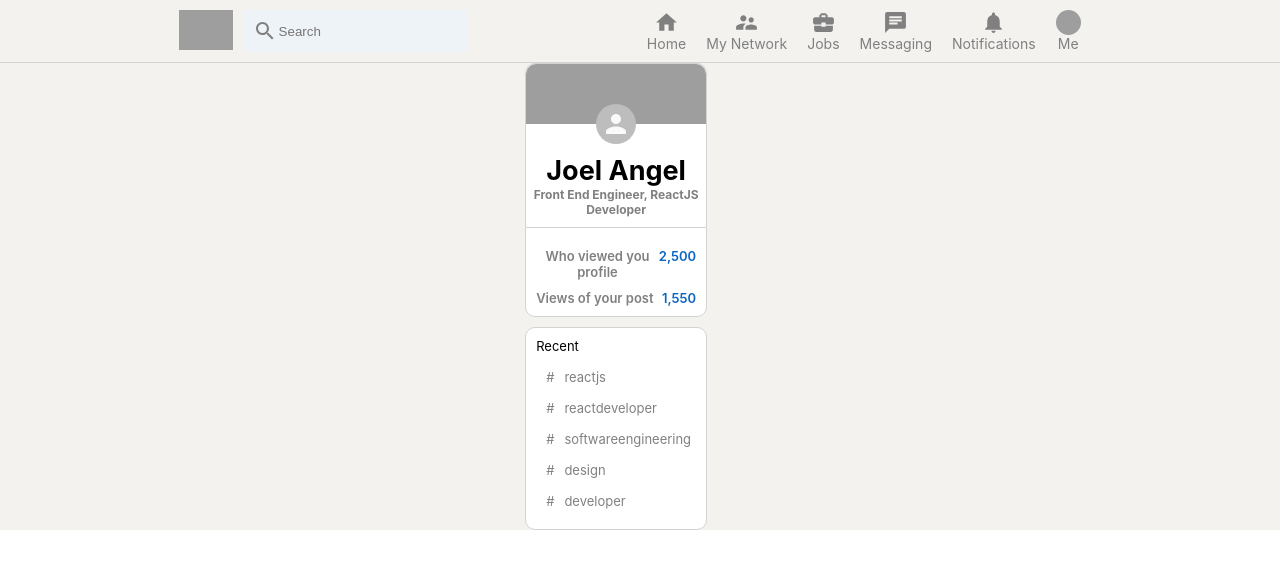
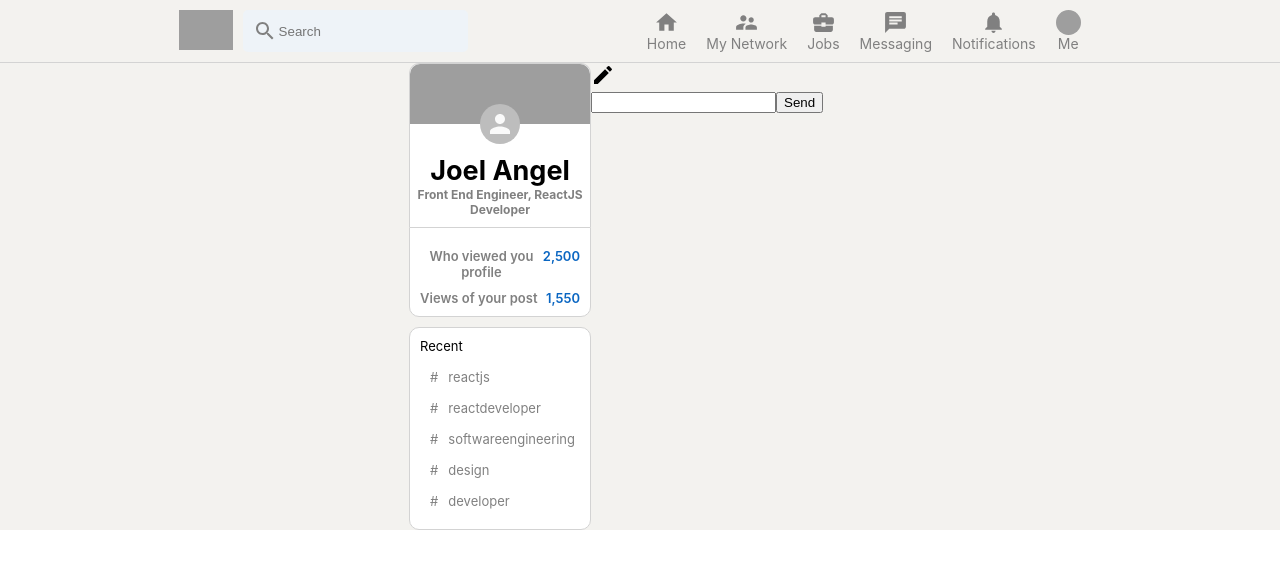
Before and after one commit to JoelAngels/Linkedin-App, a React (Create React App) app: page / in a window 1280 px wide. Shown: the top 568 px of the page. Built offline with nearby package versions, Linux system fonts and the light colour scheme; grey boxes are pictures that could not be loaded.

Commit message:
Building the feed section

```diff
--- a/src/App.js
+++ b/src/App.js
@@ -2,6 +2,7 @@ import React from "react";
 import "./App.css";
 import Header from "./Header";
 import Sidebar from "./Sidebar";
+import Feed from "./Feed";
 
 function App() {
   return (
@@ -12,8 +13,9 @@ function App() {
       <div className="app__body">
         {/* Sidebar  */}
         <Sidebar />
+        {/* Feed */}
+        <Feed />
       </div>
-      {/* Feed */}
       {/* Widgets */}
     </div>
   );
--- /dev/null
+++ b/src/Feed.js
@@ -0,0 +1,21 @@
+import CreateIcon from "@material-ui/icons/Create";
+import React from "react";
+import "./Feed.css";
+
+function Feed() {
+  return (
+    <div className="feed">
+      <div className="feed__inputContainer">
+        <div className="feed__input">
+          <CreateIcon />
+          <form>
+            <input type="text" />
+            <button type="submit">Send</button>
+          </form>
+        </div>
+      </div>
+    </div>
+  );
+}
+
+export default Feed;
```
Also changed, not shown: src/Feed.css (added).
